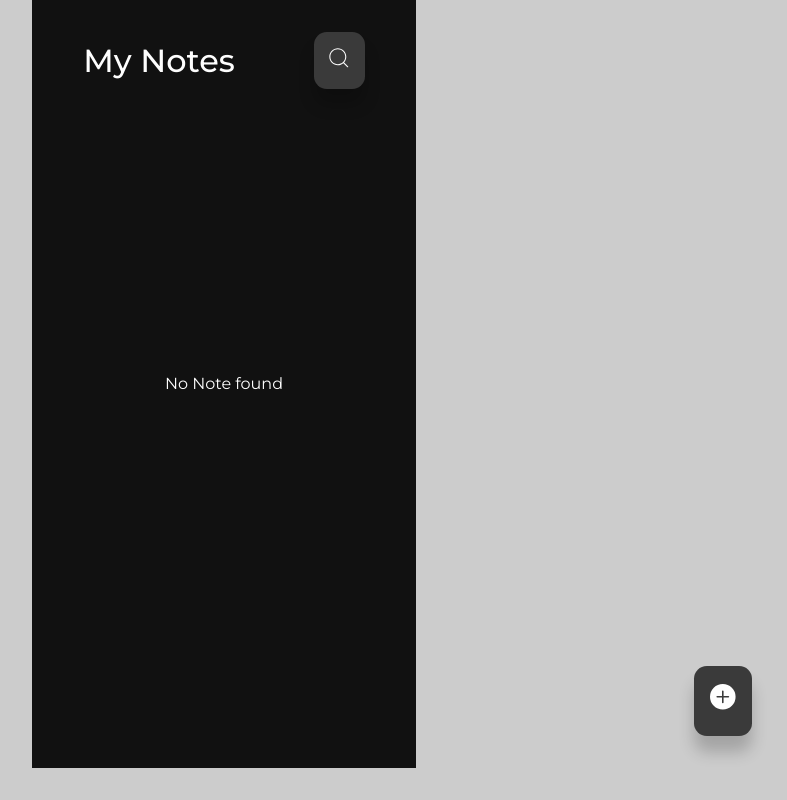
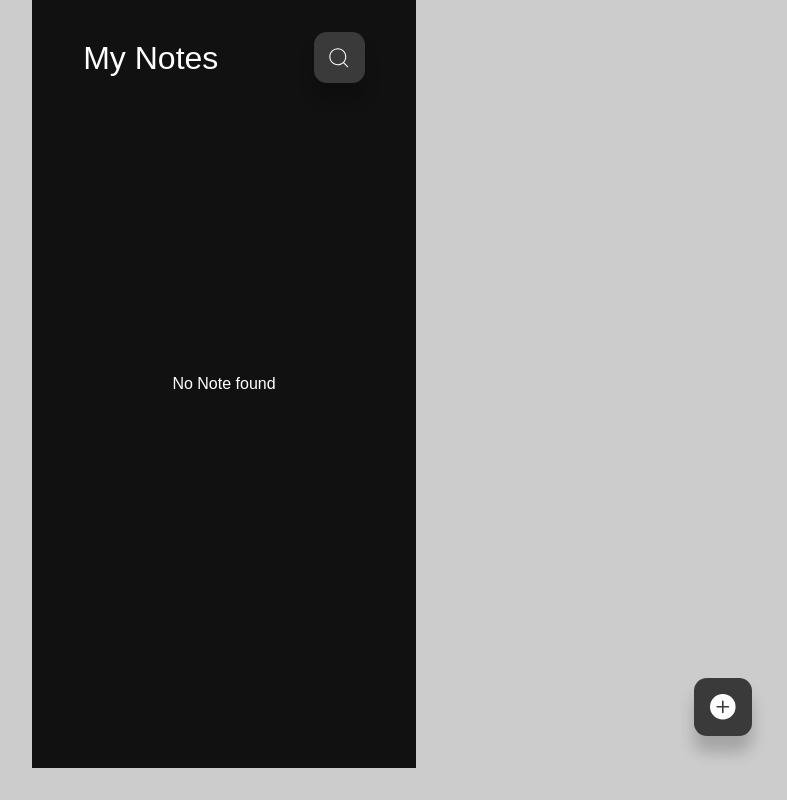
Before and after one commit to miracle73/Note-Taking-Website, a React (Create React App) app: page / in a window 1280 px wide. Shown: the whole page, without its empty margins (416-1203 px from the left). Built offline with nearby package versions, Linux system fonts and the light colour scheme.

Commit message:
worked on some changes in the homepage

```diff
--- a/package.json
+++ b/package.json
@@ -38,5 +38,8 @@
       "last 1 firefox version",
       "last 1 safari version"
     ]
+  },
+  "devDependencies": {
+    "tailwindcss": "^3.3.3"
   }
 }
--- a/src/index.css
+++ b/src/index.css
@@ -1,3 +1,6 @@
+@tailwind base;
+@tailwind components;
+@tailwind utilities;
 @import url('https://fonts.googleapis.com/css2?family=Montserrat:wght@300;400;500;600;700&display=swap');
 
 * {
--- /dev/null
+++ b/tailwind.config.js
@@ -0,0 +1,10 @@
+/** @type {import('tailwindcss').Config} */
+module.exports = {
+  content: [
+    "./src/**/*.{js,jsx,ts,tsx}",
+  ],
+  theme: {
+    extend: {},
+  },
+  plugins: [],
+}
```
Also changed, not shown: 2 other files (tests, documents, lock files or other folders).
